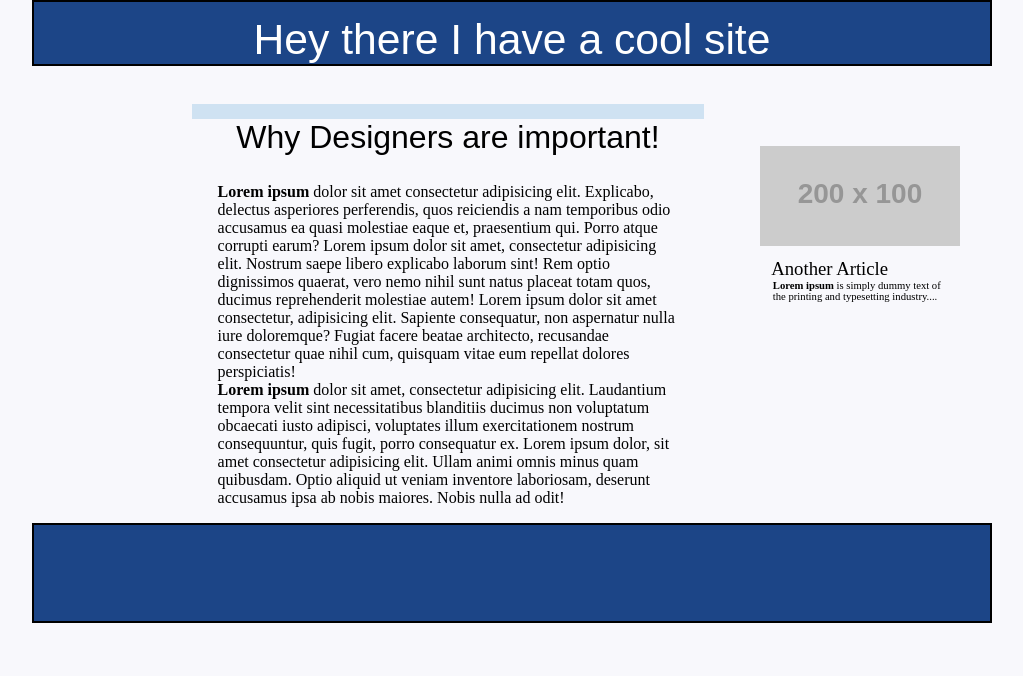
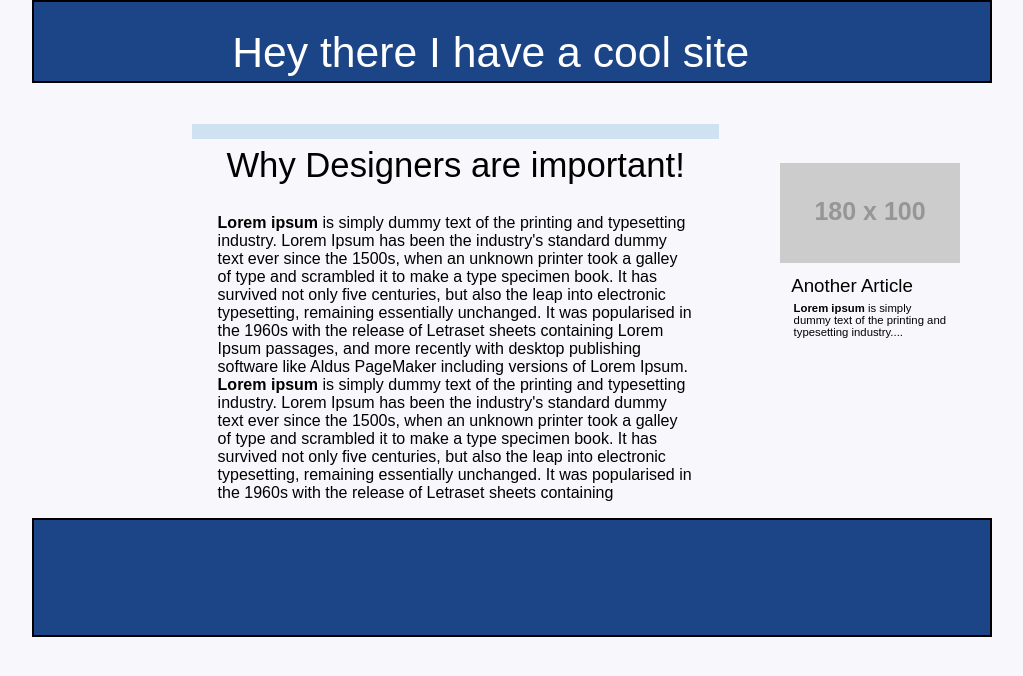
Before and after one commit to Inlic/cool-site, a plain HTML site: page index.html in a window 1280 px wide. Shown: the whole page, without its empty margins (128-1151 px from the left). Drawn offline with Linux system fonts and the light colour scheme; placeholder pictures from the web are drawn by us.

Commit message:
Updates to styling

```diff
--- a/index.html
+++ b/index.html
@@ -8,20 +8,20 @@
 </head>
 <body>
   <header class="header bdr-black bckgrnd-blue text-white">Hey there I have a cool site</header>
-  <div class="flex">
+  <main class="flex">
     <article>
       <h1 class="art-headline">Why Designers are important!</h1>
-      <p class="m-0"><strong>Lorem ipsum</strong> dolor sit amet consectetur adipisicing elit. Explicabo, delectus asperiores perferendis, quos reiciendis a nam temporibus odio accusamus ea quasi molestiae eaque et, praesentium qui. Porro atque corrupti earum? Lorem ipsum dolor sit amet, consectetur adipisicing elit. Nostrum saepe libero explicabo laborum sint! Rem optio dignissimos quaerat, vero nemo nihil sunt natus placeat totam quos, ducimus reprehenderit molestiae autem! Lorem ipsum dolor sit amet consectetur, adipisicing elit. Sapiente consequatur, non aspernatur nulla iure doloremque? Fugiat facere beatae architecto, recusandae consectetur quae nihil cum, quisquam vitae eum repellat dolores perspiciatis!</p>
-      <p class="m-0"><strong>Lorem ipsum</strong> dolor sit amet, consectetur adipisicing elit. Laudantium tempora velit sint necessitatibus blanditiis ducimus non voluptatum obcaecati iusto adipisci, voluptates illum exercitationem nostrum consequuntur, quis fugit, porro consequatur ex. Lorem ipsum dolor, sit amet consectetur adipisicing elit. Ullam animi omnis minus quam quibusdam. Optio aliquid ut veniam inventore laboriosam, deserunt accusamus ipsa ab nobis maiores. Nobis nulla ad odit!</p>
+      <p class="m-0"><span class="bold">Lorem ipsum</span>  is simply dummy text of the printing and typesetting industry. Lorem Ipsum has been the industry's standard dummy text ever since the 1500s, when an unknown printer took a galley of type and scrambled it to make a type specimen book. It has survived not only five centuries, but also the leap into electronic typesetting, remaining essentially unchanged. It was popularised in the 1960s with the release of Letraset sheets containing Lorem Ipsum passages, and more recently with desktop publishing software like Aldus PageMaker including versions of Lorem Ipsum.</p>
+      <p class="m-0"><span class="bold">Lorem ipsum</span> is simply dummy text of the printing and typesetting industry. Lorem Ipsum has been the industry's standard dummy text ever since the 1500s, when an unknown printer took a galley of type and scrambled it to make a type specimen book. It has survived not only five centuries, but also the leap into electronic typesetting, remaining essentially unchanged. It was popularised in the 1960s with the release of Letraset sheets containing</p>
     </article>
     <aside>
       <div>
-        <img src="https://placehold.it/200x100" alt="">
+        <img src="https://placehold.it/180x100" alt="">
         <h3>Another Article</h3>
-        <p><strong>Lorem ipsum</strong> is simply dummy text of the printing and typesetting industry....</p>
+        <p><span class="bold">Lorem ipsum</span> is simply dummy text of the printing and typesetting industry....</p>
       </div>
     </aside>
-  </div>
+  </main>
   <footer class="footer bdr-black bckgrnd-blue"></footer>
 </body>
 </html>
--- a/style.css
+++ b/style.css
@@ -1,9 +1,10 @@
-/* * {
+ /* * {
   outline: 1px solid red;
 } */
 
 body {
   background-color: rgb(248, 248, 252);
+  font-family: sans-serif;
   max-width: 960px;
   margin: auto;
 }
@@ -19,19 +20,20 @@ p {
 article{
   text-align: center;
   margin-left: 6em;
-  padding: 0 2.5em 1em 4em;
+  padding: 0 2.8em 1em 4em;
 }
 
 article p {
   padding: 0 1.6em;
+  font-size: 12pt;
 }
 
 .art-headline{
   margin-top: 1.2em;
+  padding-top: 0.2em;
   border-top: 15px solid #cfe2f2;
-  font-size: 24pt;
+  font-size: 26pt;
   font-weight: 400;
-  font-family: sans-serif;
 }
 
 
@@ -43,23 +45,24 @@ aside{
 aside h3{
   text-align: left;
   margin: 0 0;
-  padding: 0 0.6em;
+  padding: 0 0.6em 0.3em 0.6em;
   font-weight: 300;
 }
 
 aside p{
-  font-size: 8pt;
+  font-size: 8.5pt;
   padding: 0 1.2em;
   margin-top: 0;
 }
 
 .header{
-  padding-top: 0.3em;
-  font-family: sans-serif;
+  padding-top: 0.6em;
+  padding-bottom: 0.1em;
+  padding-right: 1em;
 }
 
 .footer{
-  padding: 3em;
+  padding: 3.6em;
   margin-bottom: 0;
 }
 
@@ -84,3 +87,7 @@ aside p{
 .m-0{
   margin: 0;
 }
+
+.bold{
+  font-weight: bold;
+}
```
